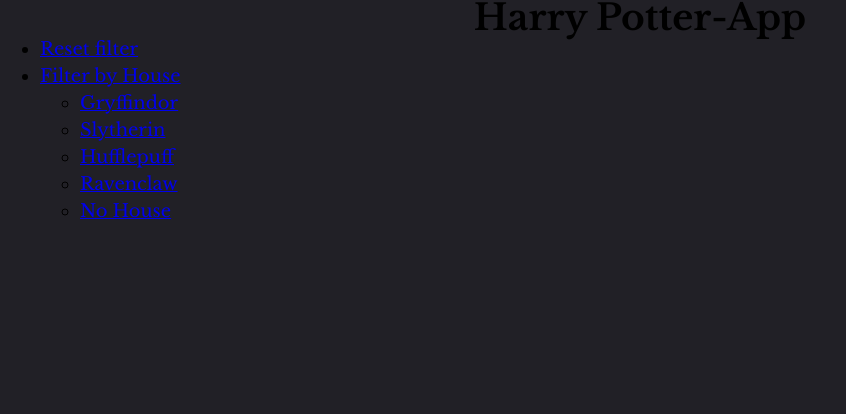
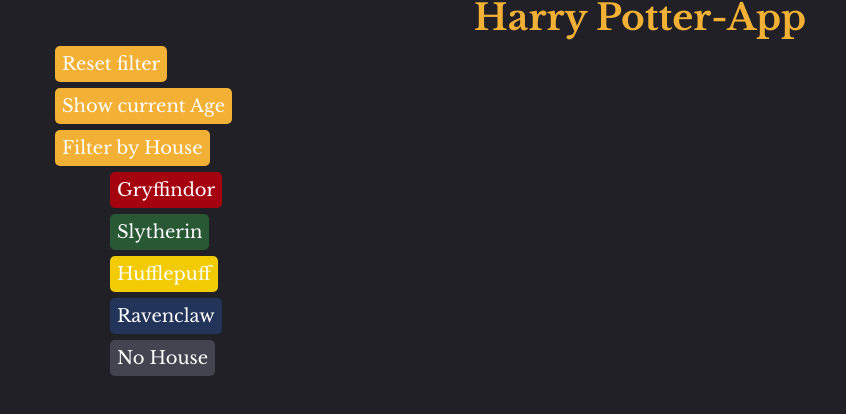
Before and after one commit to Morten-Moeller/Harry-Potter-JS, a website built with Vite: page src/index.html in a window 1280 px wide. Shown: the whole page, without its empty margins (0-846 px from the left). Built offline with nearby package versions, Linux system fonts and the light colour scheme; no server answers.

Commit message:
Add age filter and some css

```diff
--- /dev/null
+++ b/src/filterAge.js
@@ -0,0 +1,15 @@
+import renderAllCards from './renderAllCards'
+
+export default function filterAge(array) {
+  const curYear = new Date().getFullYear()
+  const result = array.map(char => ({
+    ...char,
+    age:
+      curYear - char.yearOfBirth !== 2021 ? curYear - char.yearOfBirth : false,
+  }))
+
+  const main = document.querySelector('[data-main]')
+  main.innerHTML = ''
+  console.log('i am alive')
+  renderAllCards(result)
+}
--- a/src/index.html
+++ b/src/index.html
@@ -16,27 +16,47 @@
   <body>
     <header class="app-header">
       <h1 data-header>Harry Potter-App</h1>
-    </header>
-
-    <main data-main class="app-main"></main>
-
       <nav>
         <div data-nav-mobile class="nav-mobile">
           <a id="nav-mobile__toggle" href="#!"><span></span></a>
         </div>
         <ul class="nav-mobile__list">
           <li><a data-nav-reset href="#!">Reset filter</a></li>
+          <li><a data-nav-age href="#!">Show current Age</a></li>
           <li>
             <a href="#!">Filter by House</a>
             <ul class="nav-mobile__dropdown">
-            <li><a data-nav-house="Gryffindor" href="#!">Gryffindor</a></li>
-            <li><a data-nav-house="Slytherin" href="#!">Slytherin</a></li>
-            <li><a data-nav-house="Hufflepuff" href="#!">Hufflepuff</a></li>
-            <li><a data-nav-house="Ravenclaw" href="#!">Ravenclaw</a></li>
-            <li><a data-nav-house="No-House" href="#!">No House</a></li>
+              <li>
+                <a data-nav-house="Gryffindor" class="gryffindor" href="#!"
+                  >Gryffindor</a
+                >
+              </li>
+              <li>
+                <a data-nav-house="Slytherin" class="slytherin" href="#!"
+                  >Slytherin</a
+                >
+              </li>
+              <li>
+                <a data-nav-house="Hufflepuff" class="hufflepuff" href="#!"
+                  >Hufflepuff</a
+                >
+              </li>
+              <li>
+                <a data-nav-house="Ravenclaw" class="ravenclaw" href="#!"
+                  >Ravenclaw</a
+                >
+              </li>
+              <li>
+                <a data-nav-house="No-House" class="no-house" href="#!"
+                  >No House</a
+                >
+              </li>
             </ul>
           </li>
         </ul>
       </nav>
+    </header>
+
+    <main data-main class="app-main"></main>
   </body>
 </html>
--- a/src/renderCard.js
+++ b/src/renderCard.js
@@ -1,5 +1,5 @@
 export default function renderCard(cardData) {
-  const { name, image, species, gender, house } = cardData
+  const { name, image, species, gender, house, age } = cardData
   const container = document.querySelector('[data-main]')
   const houseClass =
     house === 'Gryffindor'
@@ -18,8 +18,9 @@
     <ul class="card__list">
         <li class="card__list--item">${species}</li>
         <li class="card__list--item">${gender}</li>
-        <li class="card__list--item">${house}</li>
+        ${age ? `<li class="card__list--item">Age today: ${age}</li>` : ''}
     </ul>`
+
   cardCanvas.classList.add('card')
   cardCanvas.classList.add(houseClass)
   container.append(cardCanvas)
--- a/src/setupNavigation.js
+++ b/src/setupNavigation.js
@@ -1,4 +1,5 @@
 import setupFilter from './setupFilter'
+import filterAge from './filterAge'
 
 export default function setupNavigation(array) {
   //   const nav = document.querySelector('[data-nav-mobile]')
@@ -6,6 +7,7 @@
 
   setupReset(reset, array)
   setupFilterHouse(array)
+  setupCurrentAge(array)
 }
 
 function setupReset(reset, array) {
@@ -26,3 +28,10 @@
     })
   })
 }
+
+function setupCurrentAge(array) {
+  const buttonAge = document.querySelector('[data-nav-age]')
+  buttonAge.addEventListener('click', () => {
+    filterAge(array)
+  })
+}
--- a/src/styles/components/card.css
+++ b/src/styles/components/card.css
@@ -6,27 +6,31 @@
   padding: 20px;
   margin-bottom: 40px;
   border-radius: 10px;
-  box-shadow: 0 5px 15px rgba(78, 78, 78, 0.15);
+  box-shadow: 2px 7px 10px rgba(255, 255, 255, 0.15);
 }
 
 .card--gryffindor {
   background-color: var(--color-gryffindor-1);
   color: var(--color-white);
+  box-shadow: 2px 7px 10px rgba(249, 17, 17, 0.2);
 }
 
 .card--slytherin {
   background-color: var(--color-slytherin-2);
   color: var(--color-white);
+  box-shadow: 2px 7px 10px rgba(17, 249, 17, 0.15);
 }
 
 .card--hufflepuff {
   background-color: var(--color-hufflepuff-2);
   color: var(--color-black);
+  box-shadow: 2px 7px 10px rgba(249, 214, 17, 0.15);
 }
 
 .card--ravenclaw {
   background-color: var(--color-ravenclaw-2);
   color: var(--color-white);
+  box-shadow: 2px 7px 10px rgba(17, 121, 249, 0.15);
 }
 
 .card--nohouse {
--- a/src/styles/components/nav.css
+++ b/src/styles/components/nav.css
@@ -1,3 +1,43 @@
 .nav-mobile {
   background: var(--color-gray-light);
 }
+
+h1 {
+  color: var(--color-primary);
+}
+
+ul {
+  list-style: none;
+}
+
+li {
+  margin: 15px;
+}
+
+li > a {
+  background-color: var(--color-primary);
+  border-radius: 5px;
+  padding: 7px;
+  color: white;
+  text-decoration: none;
+}
+
+.slytherin {
+  background-color: var(--color-slytherin-2);
+}
+
+.hufflepuff {
+  background-color: var(--color-hufflepuff-2);
+}
+
+.ravenclaw {
+  background-color: var(--color-ravenclaw-2);
+}
+
+.gryffindor {
+  background-color: var(--color-gryffindor-1);
+}
+
+.no-house {
+  background-color: var(--color-gray-light);
+}
```
Lines whose indentation alone changed are shown as unchanged.
